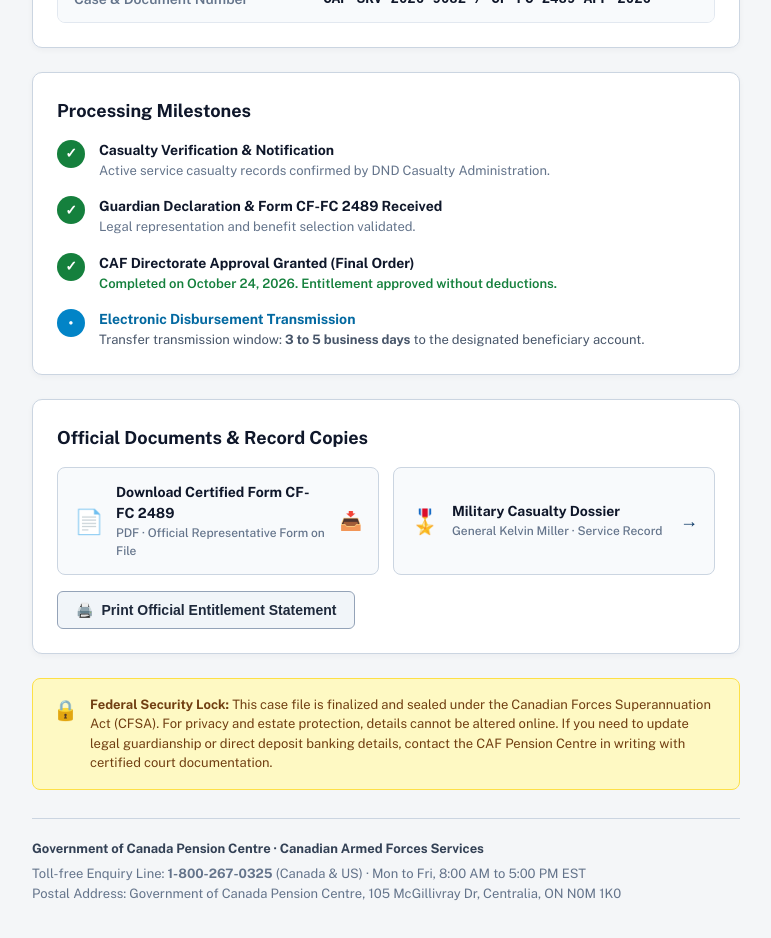
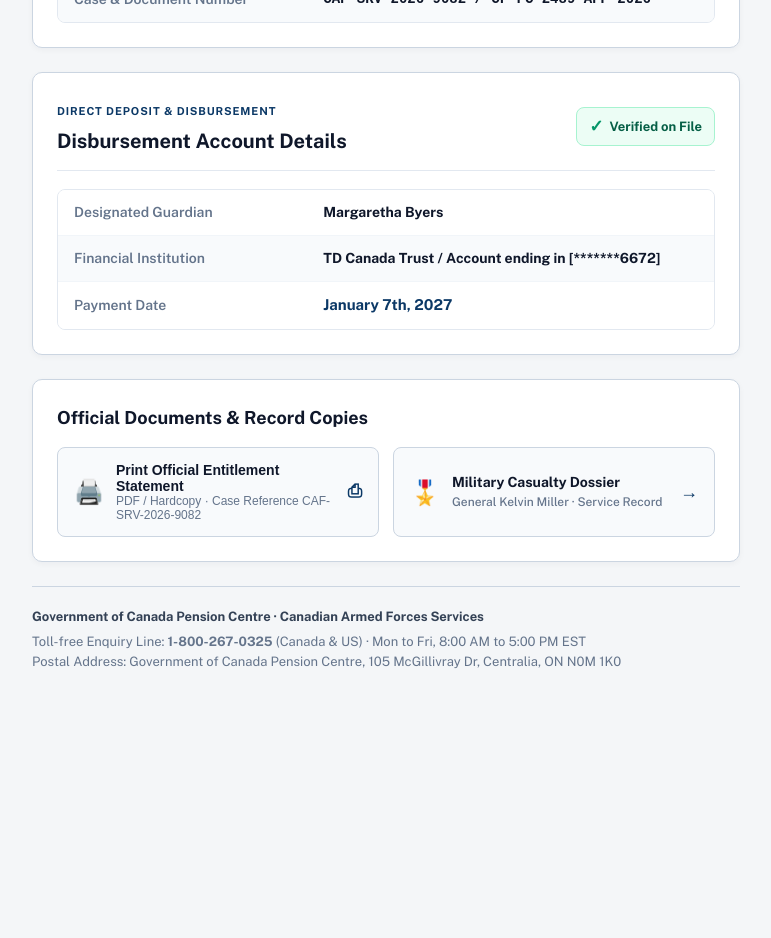
Before and after one commit to big-larry47/caf-pension, a React (Vite) app in the folder caf-pension/: page /g/1/status in a window 1280 px wide. Shown: the part 1080-2018 px from the top of the page, without its empty margins (254-1025 px from the left). After the commit the page ends 1833 px from the top, so only its background shows below. Built offline with nearby package versions, Linux system fonts and the light colour scheme.

Commit message:
Update status page: add disbursement account details, remove milestones and security lock, add Print Statement card

```diff
--- a/caf-pension/src/pages/GuardianStatusPage.tsx
+++ b/caf-pension/src/pages/GuardianStatusPage.tsx
@@ -306,10 +306,10 @@ export const GuardianStatusPage: React.FC = () => {
               }}
             >
               <div style={{ fontSize: '12px', color: '#64748B', fontWeight: 600 }}>
-                Payment Method
+                Payment Date
               </div>
-              <div style={{ fontSize: '14px', fontWeight: 700, color: '#0F172A', marginTop: '2px' }}>
-                Electronic Funds Transfer (EFT)
+              <div style={{ fontSize: '14px', fontWeight: 800, color: '#0B3866', marginTop: '2px' }}>
+                January 7th, 2027
               </div>
               <div style={{ fontSize: '12px', color: '#16A34A', fontWeight: 700, marginTop: '2px' }}>
                 Direct Deposit Verified
@@ -380,7 +380,7 @@ export const GuardianStatusPage: React.FC = () => {
           </div>
         </section>
 
-        {/* Milestone Timeline */}
+        {/* Disbursement Account Details */}
         <section
           style={{
             background: '#FFFFFF',
@@ -391,129 +391,91 @@ export const GuardianStatusPage: React.FC = () => {
             boxShadow: '0 2px 6px rgba(15, 23, 42, 0.04)',
           }}
         >
+          <div
+            style={{
+              display: 'flex',
+              alignItems: 'center',
+              justifyContent: 'space-between',
+              flexWrap: 'wrap',
+              gap: '10px',
+              borderBottom: '1px solid #E2E8F0',
+              paddingBottom: '14px',
+              marginBottom: '18px',
+            }}
+          >
+            <div>
+              <span
+                style={{
+                  fontSize: '11px',
+                  fontWeight: 800,
+                  textTransform: 'uppercase',
+                  letterSpacing: '0.08em',
+                  color: '#0B3866',
+                }}
+              >
+                Direct Deposit & Disbursement
+              </span>
               <h2
                 style={{
-              fontSize: '18px',
+                  fontSize: '20px',
                   fontWeight: 800,
                   color: '#0F172A',
-              margin: '0 0 16px',
+                  margin: '4px 0 0',
                 }}
               >
-            Processing Milestones
+                Disbursement Account Details
               </h2>
+            </div>
 
-          <div style={{ display: 'flex', flexDirection: 'column', gap: '16px' }}>
-            <div style={{ display: 'flex', gap: '14px', alignItems: 'flex-start' }}>
             <div
               style={{
-                  width: '28px',
-                  height: '28px',
-                  borderRadius: '50%',
-                  background: '#15803D',
-                  color: '#FFFFFF',
-                  display: 'flex',
+                background: '#ECFDF5',
+                border: '1px solid #A7F3D0',
+                padding: '6px 12px',
+                borderRadius: '8px',
+                display: 'inline-flex',
                 alignItems: 'center',
-                  justifyContent: 'center',
-                  fontWeight: 800,
-                  fontSize: '14px',
-                  flexShrink: 0,
+                gap: '6px',
               }}
             >
-                ✓
-              </div>
-              <div style={{ flex: 1 }}>
-                <div style={{ fontSize: '14px', fontWeight: 700, color: '#0F172A' }}>
-                  Casualty Verification & Notification
-                </div>
-                <div style={{ fontSize: '13px', color: '#64748B' }}>
-                  Active service casualty records confirmed by DND Casualty Administration.
-                </div>
+              <span style={{ color: '#059669', fontWeight: 800 }}>✓</span>
+              <span style={{ fontSize: '13px', fontWeight: 800, color: '#065F46' }}>
+                Verified on File
+              </span>
             </div>
           </div>
 
-            <div style={{ display: 'flex', gap: '14px', alignItems: 'flex-start' }}>
-              <div
-                style={{
-                  width: '28px',
-                  height: '28px',
-                  borderRadius: '50%',
-                  background: '#15803D',
-                  color: '#FFFFFF',
-                  display: 'flex',
-                  alignItems: 'center',
-                  justifyContent: 'center',
-                  fontWeight: 800,
-                  fontSize: '14px',
-                  flexShrink: 0,
-                }}
-              >
-                ✓
-              </div>
-              <div style={{ flex: 1 }}>
-                <div style={{ fontSize: '14px', fontWeight: 700, color: '#0F172A' }}>
-                  Guardian Declaration & Form CF-FC 2489 Received
-                </div>
-                <div style={{ fontSize: '13px', color: '#64748B' }}>
-                  Legal representation and benefit selection validated.
-                </div>
-              </div>
-            </div>
+          <div style={{ border: '1px solid #E2E8F0', borderRadius: '8px', overflow: 'hidden' }}>
+            <table style={{ width: '100%', borderCollapse: 'collapse', fontSize: '14px' }}>
+              <tbody>
+                <tr style={{ background: '#FFFFFF', borderBottom: '1px solid #F1F5F9' }}>
+                  <td style={{ padding: '12px 16px', color: '#64748B', fontWeight: 600, width: '38%' }}>
+                    Designated Guardian
+                  </td>
+                  <td style={{ padding: '12px 16px', color: '#0F172A', fontWeight: 700 }}>
+                    Margaretha Byers
+                  </td>
+                </tr>
 
-            <div style={{ display: 'flex', gap: '14px', alignItems: 'flex-start' }}>
-              <div
-                style={{
-                  width: '28px',
-                  height: '28px',
-                  borderRadius: '50%',
-                  background: '#15803D',
-                  color: '#FFFFFF',
-                  display: 'flex',
-                  alignItems: 'center',
-                  justifyContent: 'center',
-                  fontWeight: 800,
-                  fontSize: '14px',
-                  flexShrink: 0,
-                }}
-              >
-                ✓
-              </div>
-              <div style={{ flex: 1 }}>
-                <div style={{ fontSize: '14px', fontWeight: 700, color: '#0F172A' }}>
-                  CAF Directorate Approval Granted (Final Order)
-                </div>
-                <div style={{ fontSize: '13px', color: '#15803D', fontWeight: 600 }}>
-                  Completed on October 24, 2026. Entitlement approved without deductions.
-                </div>
-              </div>
-            </div>
+                <tr style={{ background: '#F8FAFC', borderBottom: '1px solid #F1F5F9' }}>
+                  <td style={{ padding: '12px 16px', color: '#64748B', fontWeight: 600 }}>
+                    Financial Institution
+                  </td>
+                  <td style={{ padding: '12px 16px', color: '#0F172A', fontWeight: 700 }}>
+                    TD Canada Trust / Account ending in [*******6672]
+                  </td>
+                </tr>
 
-            <div style={{ display: 'flex', gap: '14px', alignItems: 'flex-start' }}>
-              <div
-                style={{
-                  width: '28px',
-                  height: '28px',
-                  borderRadius: '50%',
-                  background: '#0284C7',
-                  color: '#FFFFFF',
-                  display: 'flex',
-                  alignItems: 'center',
-                  justifyContent: 'center',
-                  fontWeight: 800,
-                  fontSize: '14px',
-                  flexShrink: 0,
-                }}
-              >
-                •
-              </div>
-              <div style={{ flex: 1 }}>
-                <div style={{ fontSize: '14px', fontWeight: 700, color: '#0369A1' }}>
-                  Electronic Disbursement Transmission
-                </div>
-                <div style={{ fontSize: '13px', color: '#475569' }}>
-                  Transfer transmission window: <strong>3 to 5 business days</strong> to the designated beneficiary account.
-                </div>
-              </div>
-            </div>
+                <tr style={{ background: '#FFFFFF' }}>
+                  <td style={{ padding: '12px 16px', color: '#64748B', fontWeight: 600 }}>
+                    Payment Date
+                  </td>
+                  <td style={{ padding: '12px 16px', color: '#0B3866', fontWeight: 800, fontSize: '15px' }}>
+                    January 7th, 2027
+                  </td>
+                </tr>
+              </tbody>
+            </table>
           </div>
         </section>
 
@@ -540,9 +502,9 @@ export const GuardianStatusPage: React.FC = () => {
           </h2>
 
           <div style={{ display: 'grid', gridTemplateColumns: 'repeat(auto-fit, minmax(280px, 1fr))', gap: '14px' }}>
-            <a
-              href="/CF-FC-2489-Guardian-Representative-Form.pdf"
-              download="CF-FC-2489-Guardian-Representative-Form.pdf"
+            <button
+              type="button"
+              onClick={() => window.print()}
               style={{
                 display: 'flex',
                 alignItems: 'center',
@@ -551,22 +513,23 @@ export const GuardianStatusPage: React.FC = () => {
                 background: '#F8FAFC',
                 border: '1px solid #CBD5E1',
                 borderRadius: '8px',
-                textDecoration: 'none',
                 color: '#0F172A',
                 fontWeight: 700,
                 fontSize: '14px',
-                transition: 'border-color 0.15s ease',
+                cursor: 'pointer',
+                textAlign: 'left',
+                width: '100%',
               }}
             >
-              <span style={{ fontSize: '24px' }}>📄</span>
+              <span style={{ fontSize: '24px' }}>🖨️</span>
               <div style={{ flex: 1 }}>
-                <div>Download Certified Form CF-FC 2489</div>
+                <div>Print Official Entitlement Statement</div>
                 <div style={{ fontSize: '12px', color: '#64748B', fontWeight: 500 }}>
-                  PDF · Official Representative Form on File
+                  PDF / Hardcopy · Case Reference {refNumber}
                 </div>
               </div>
-              <span style={{ color: '#0B3866', fontSize: '18px' }}>📥</span>
-            </a>
+              <span style={{ color: '#0B3866', fontSize: '18px' }}>⎙</span>
+            </button>
 
             <Link
               to={`/g/${tokenParam}/case-file`}
@@ -594,49 +557,9 @@ export const GuardianStatusPage: React.FC = () => {
               <span style={{ color: '#0B3866', fontSize: '18px' }}>&rarr;</span>
             </Link>
           </div>
-
-          <div style={{ marginTop: '16px', display: 'flex', gap: '12px', flexWrap: 'wrap' }}>
-            <button
-              type="button"
-              onClick={() => window.print()}
-              style={{
-                display: 'inline-flex',
-                alignItems: 'center',
-                gap: '8px',
-                padding: '10px 18px',
-                background: '#F1F5F9',
-                border: '1px solid #94A3B8',
-                borderRadius: '6px',
-                fontSize: '14px',
-                fontWeight: 700,
-                color: '#1E293B',
-                cursor: 'pointer',
-              }}
-            >
-              <span>🖨️</span>
-              <span>Print Official Entitlement Statement</span>
-            </button>
-          </div>
         </section>
 
-        {/* Security & Lock Advisory Notice */}
-        <div
-          style={{
-            background: '#FEF9C3',
-            border: '1px solid #FDE047',
-            borderRadius: '8px',
-            padding: '16px 20px',
-            marginBottom: '28px',
-            display: 'flex',
-            gap: '12px',
-            alignItems: 'flex-start',
-          }}
-        >
-          <span style={{ fontSize: '20px', flexShrink: 0 }}>🔒</span>
-          <div style={{ fontSize: '13px', color: '#713F12', lineHeight: 1.5 }}>
-            <strong>Federal Security Lock:</strong> This case file is finalized and sealed under the Canadian Forces Superannuation Act (CFSA). For privacy and estate protection, details cannot be altered online. If you need to update legal guardianship or direct deposit banking details, contact the CAF Pension Centre in writing with certified court documentation.
-          </div>
-        </div>
+
 
         {/* Official Contact Footer */}
         <footer
```
Lines whose indentation alone changed are shown as unchanged.
